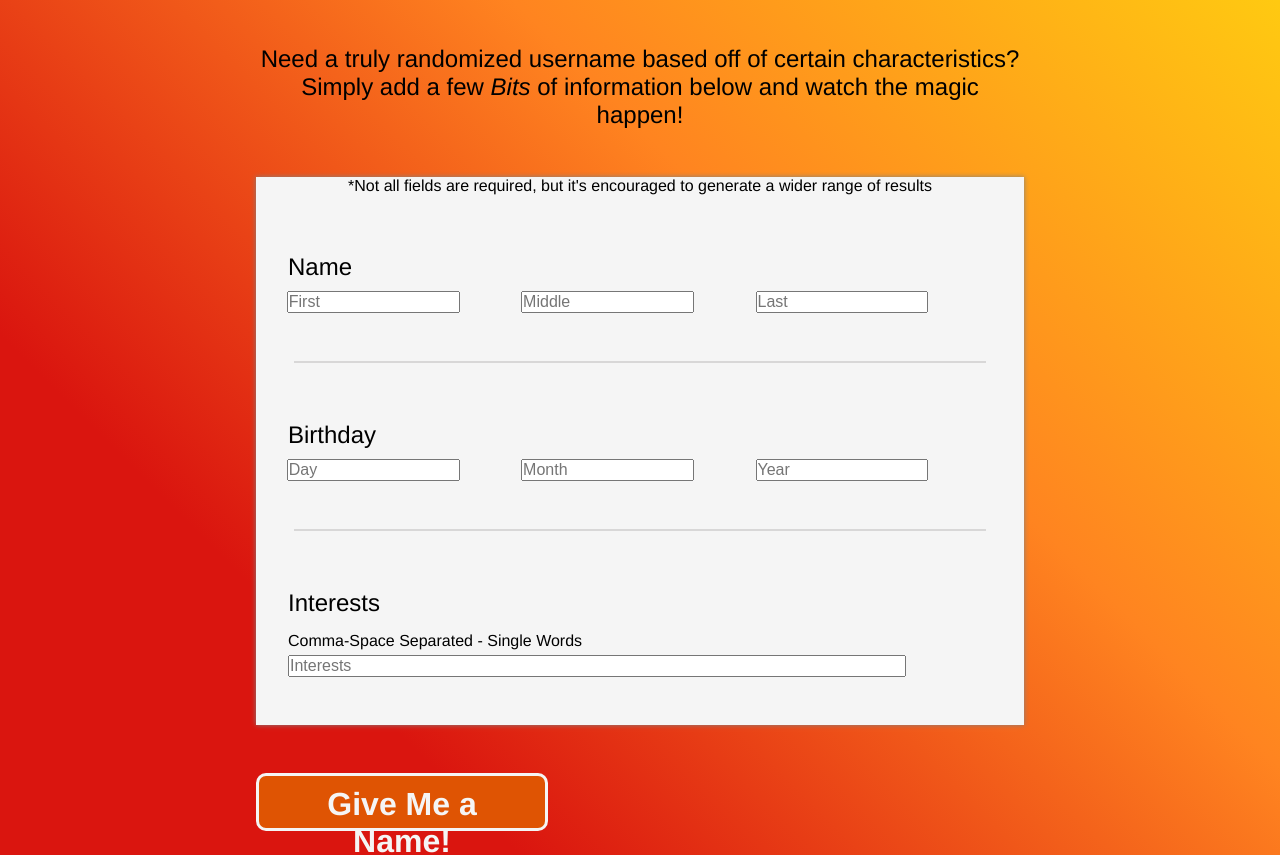
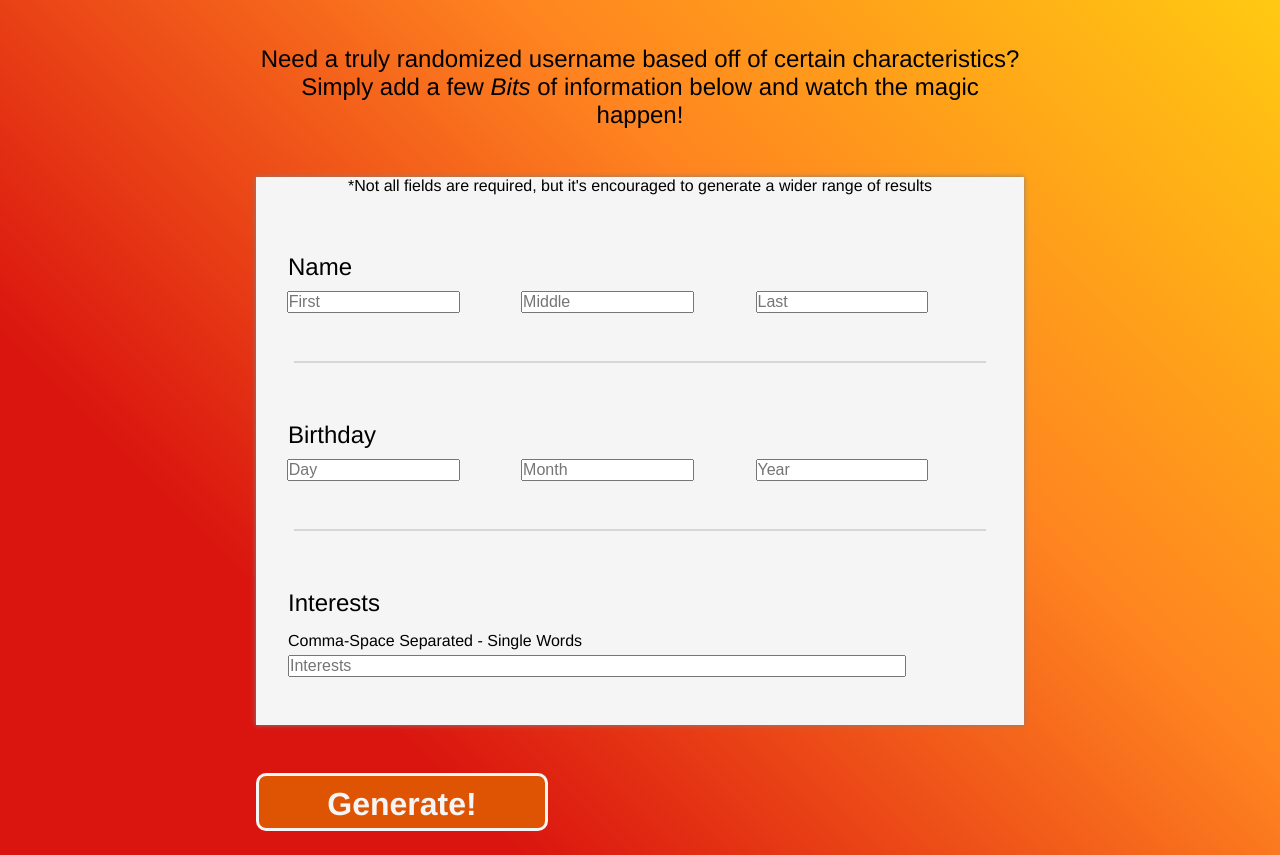
Before and after one commit to rodycaymond/WebDevPractice, a plain HTML site: page index.html in a window 1280 px wide. Shown: the part 106-961 px from the top of the page. Drawn offline with Linux system fonts and the light colour scheme.

Commit message:
Update index.html

```diff
--- a/index.html
+++ b/index.html
@@ -151,7 +151,7 @@
             <input id="interests" class="int-input" placeholder="Interests">
         </div>
     </div>
-        <h3 class="button" onclick="testClick()">Give Me a Name!</h3>
+        <h3 class="button" onclick="testClick()">Generate!</h3>
         <div class="reveal">
             <p>Your Carefully Crafted Username is:</p>
             <p id="generated-name"></p>
```
